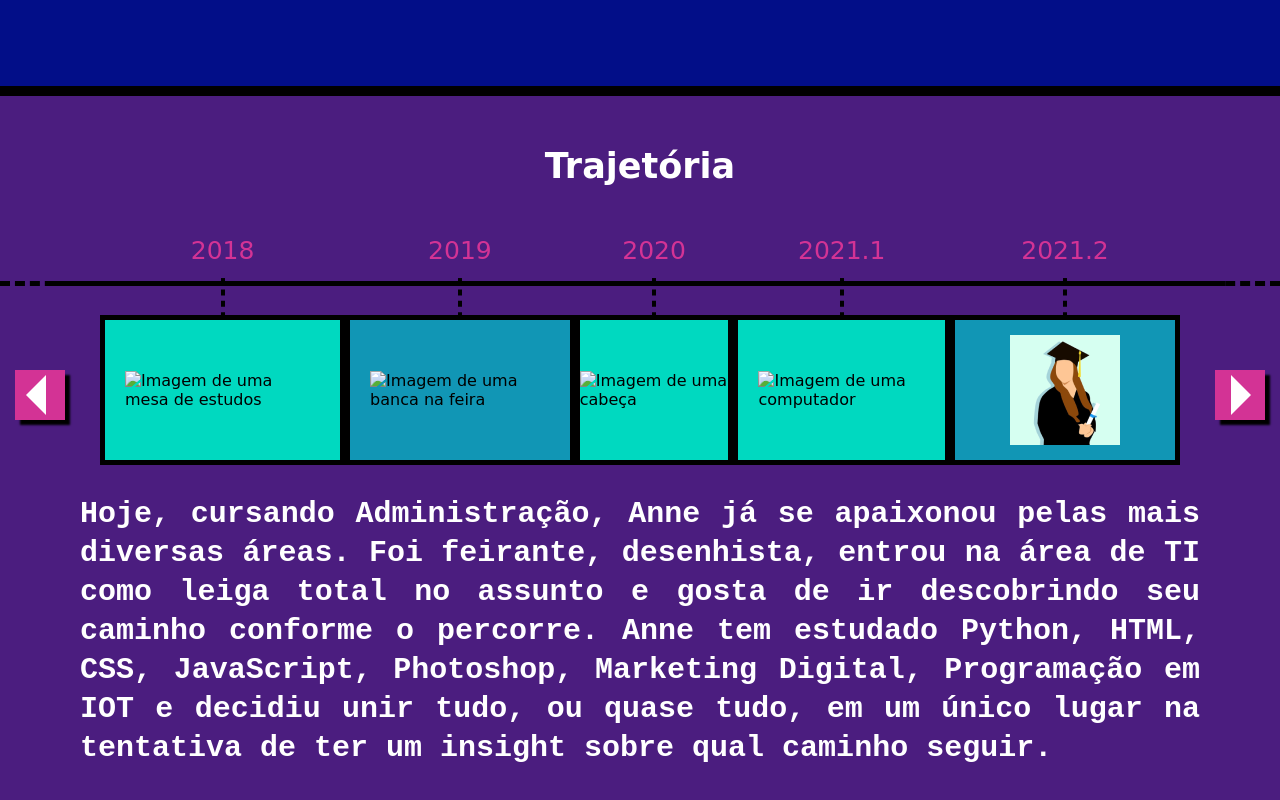
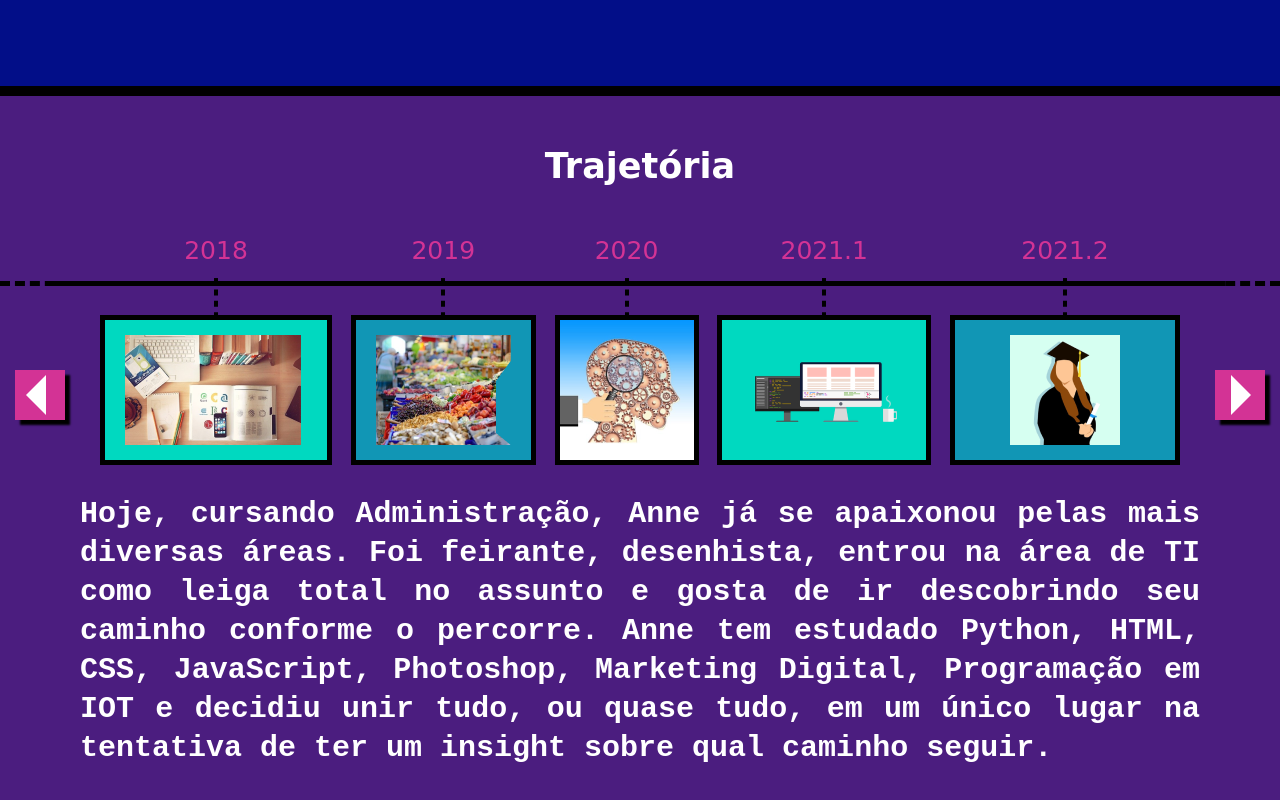
Before and after one commit to AnneMDev/cv, a plain HTML site: page index.html in a window 1280 px wide. Shown: the part 1924-2724 px from the top of the page. Drawn offline with Linux system fonts and the light colour scheme; the site is published under a folder, as on GitHub Pages, so addresses that start at the root find nothing; a web font is replaced by a local one.

Commit message:
equal last commit

```diff
--- a/index.html
+++ b/index.html
@@ -121,25 +121,25 @@
                     <figure class="node-card">
                         <figcaption class="title">2018</figcaption>
                         <div class="trajeto">
-                            <img src="/site/img/estudo.png" alt="Imagem de uma mesa de estudos" >
+                            <img src="site/img/estudo.png" alt="Imagem de uma mesa de estudos" >
                         </div>
                     </figure>
                     <figure class="node-card -color">
                         <figcaption class="title">2019</figcaption>
                         <div class="trajeto">
-                            <img src="/site/img/feira.png" alt="Imagem de uma banca na feira" >
+                            <img src="site/img/feira.png" alt="Imagem de uma banca na feira" >
                         </div>
                     </figure>
                     <figure class="node-card -clean">
                         <figcaption class="title">2020</figcaption>
                         <div class="trajeto">
-                            <img src="/site/img/brain.png" alt="Imagem de uma cabeça" >
+                            <img src="site/img/brain.png" alt="Imagem de uma cabeça" >
                         </div>
                     </figure>
                     <figure class="node-card">
                         <figcaption class="title">2021.1</figcaption>
                         <div class="trajeto">
-                            <img src="/site/img/pc.png" alt="Imagem de uma computador" >
+                            <img src="site/img/pc.png" alt="Imagem de uma computador" >
                         </div>
                     </figure>
                     <figure class="node-card -color">
```
